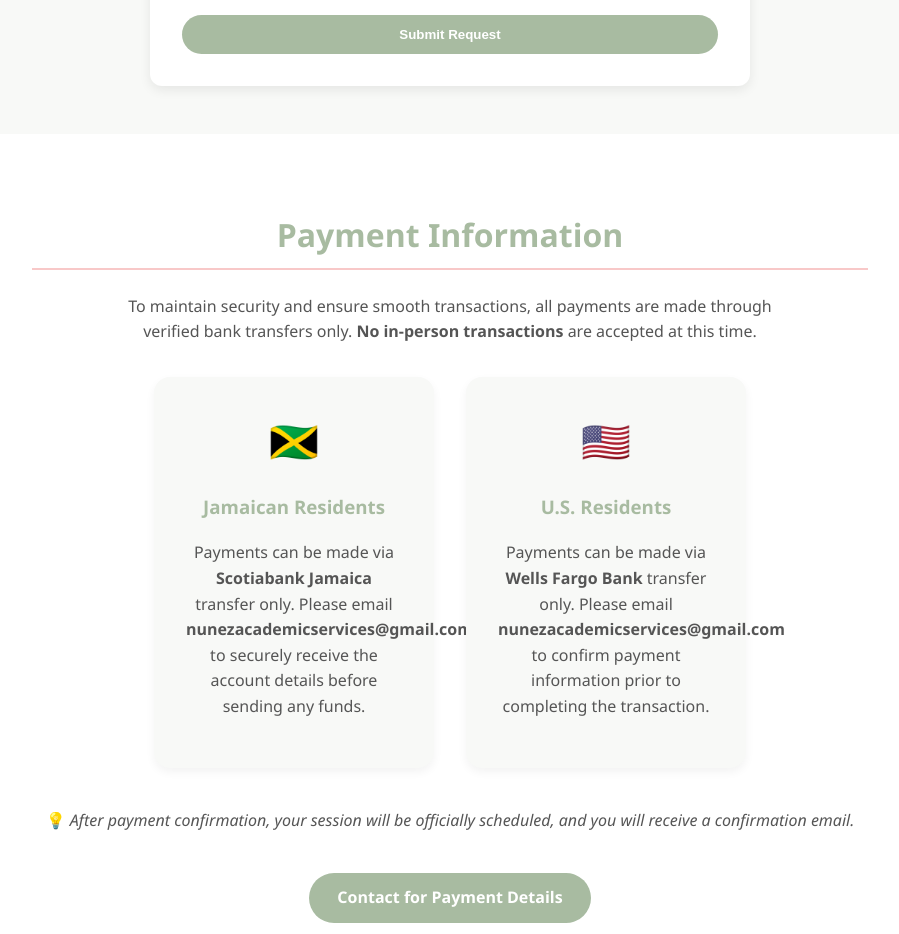
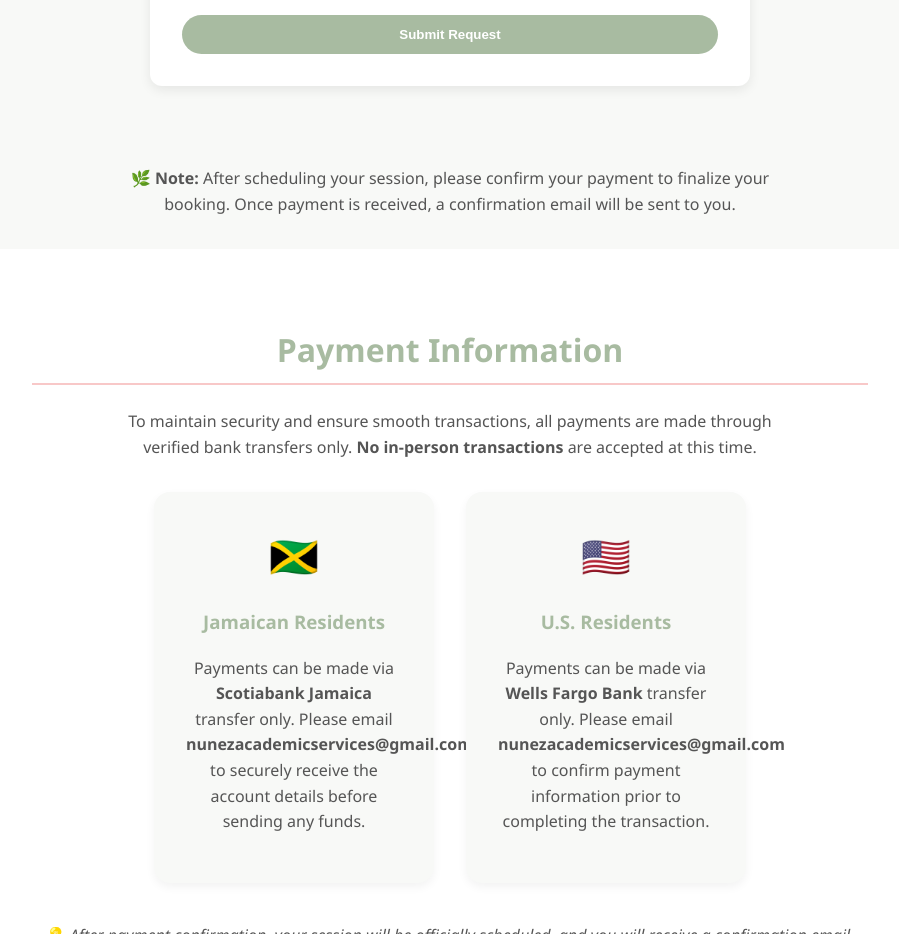
Before and after one commit to dnunezfermilab2024/nunez_academic_services, a plain HTML site: page index.html in a window 1280 px wide. Shown: the part 4040-4974 px from the top of the page, without its empty margins (190-1089 px from the left). Drawn offline with Linux system fonts and the light colour scheme.

Commit message:
Update index.html

```diff
--- a/index.html
+++ b/index.html
@@ -486,6 +486,12 @@
   </script>
 </section>
 
+<div style="background-color:#f8f9f7; text-align:center; padding:2rem 1rem;">
+  <p style="max-width:700px; margin:0 auto; color:#555; font-size:1rem;">
+    🌿 <strong>Note:</strong> After scheduling your session, please confirm your payment
+    to finalize your booking. Once payment is received, a confirmation email will be sent to you.
+  </p>
+</div>
 
 
 <section id="payment" style="background-color: #ffffff; padding: 3rem 2rem; text-align: center;">
```
